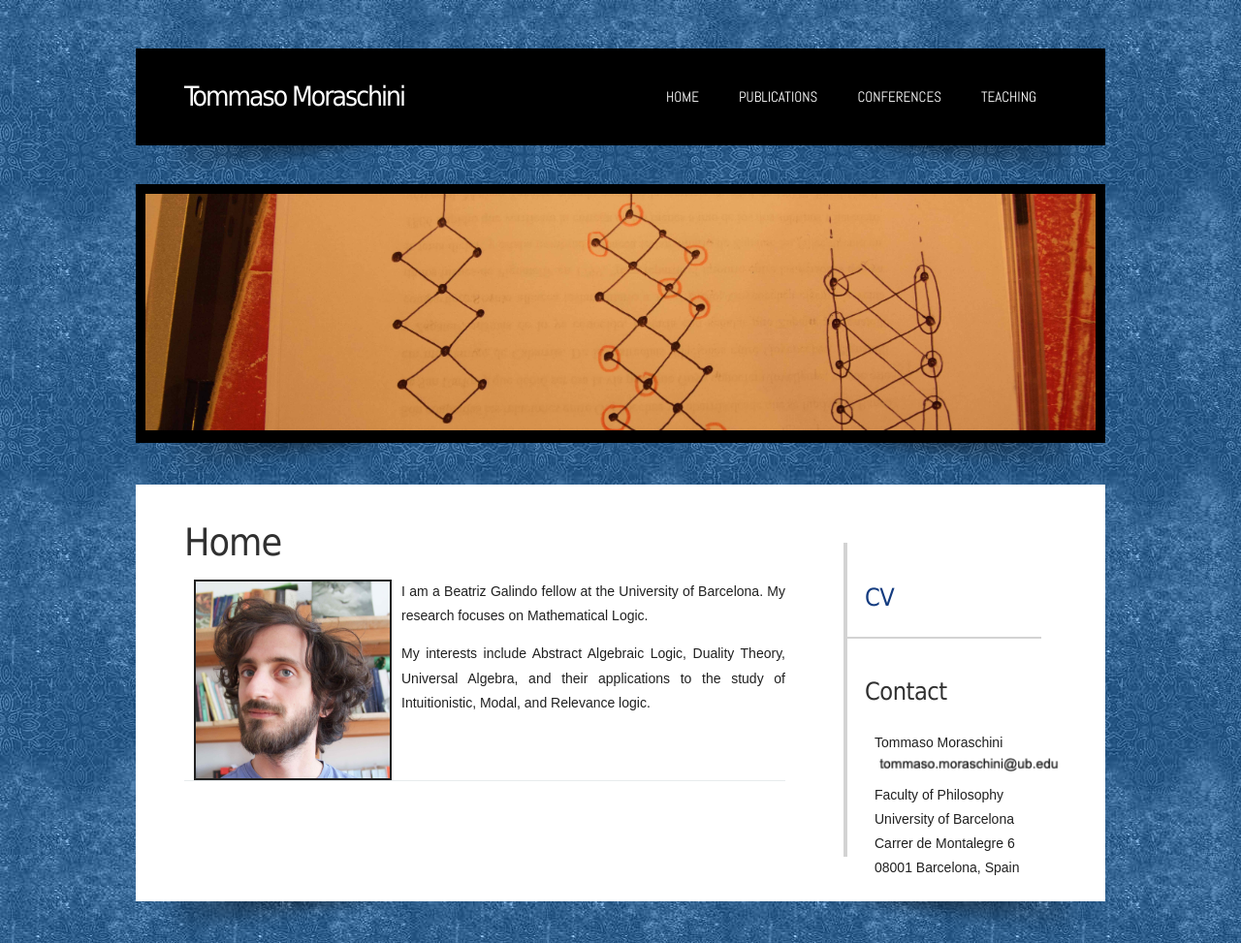
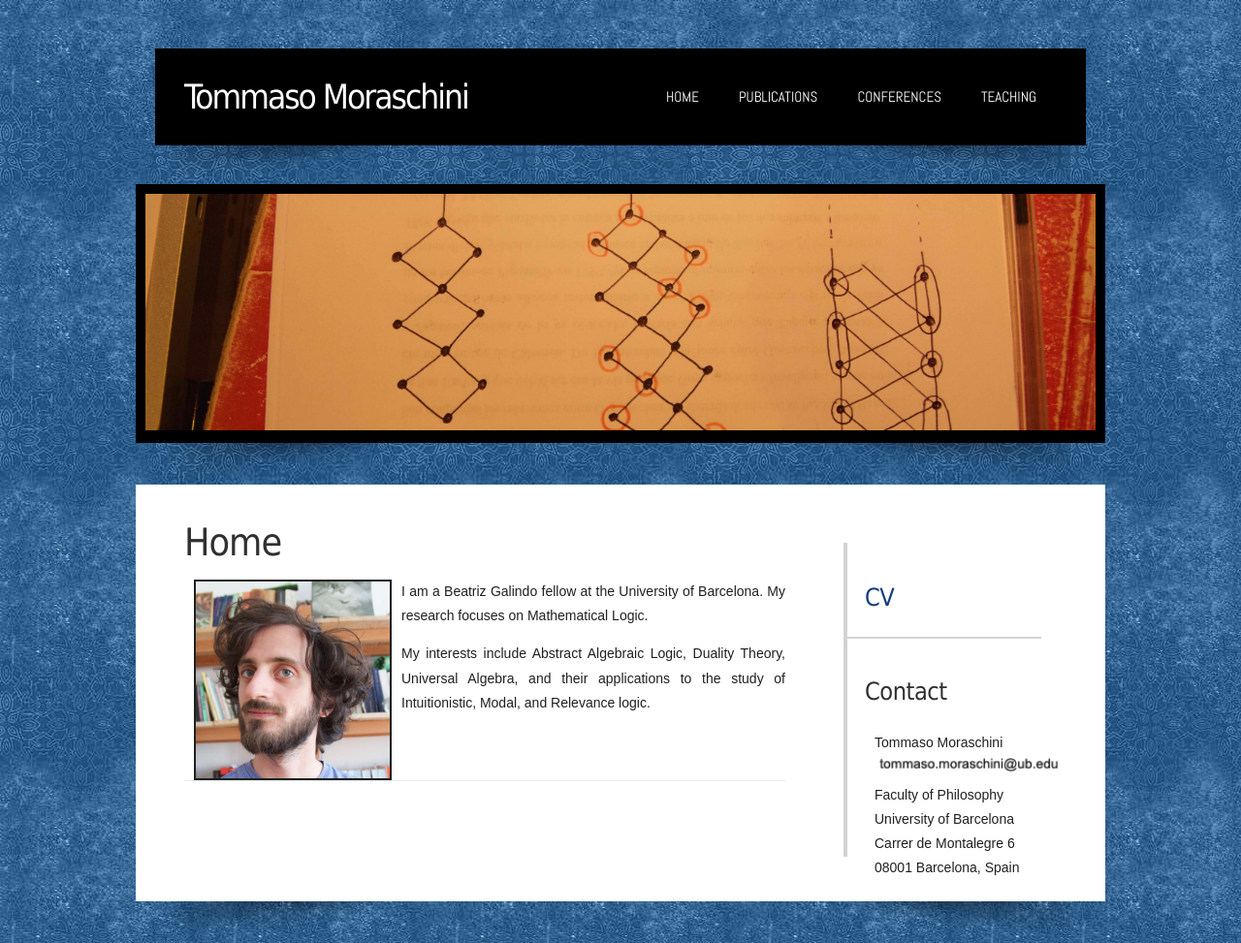
Before and after one commit to moraschini/moraschini.github.io, a plain HTML site: page index.html in a window 1280 px wide. Shown: the whole page at 97% size. Drawn offline with Linux system fonts and the light colour scheme.

Commit message:
Update style.css

```diff
--- a/style.css
+++ b/style.css
@@ -73,7 +73,7 @@ a:hover {
 	width: 900px;
 	height: 100px;
 	margin: 0 auto;
-	padding: 0px 50px;
+	padding: 0px 30px;
 	background: #000000;
 }
 
@@ -93,7 +93,7 @@ a:hover {
 #logo h1 {
 	line-height: 100px;
 	letter-spacing: -2px;
-	font-size: 2em;
+	font-size: 2.5em;
 }
 
 #logo h1 a {
```
